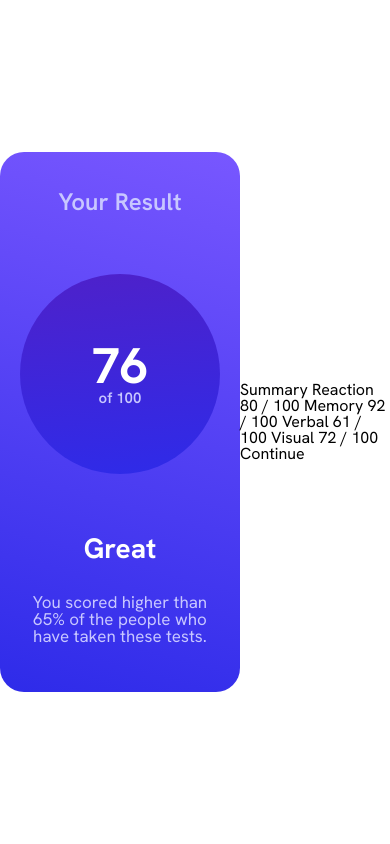
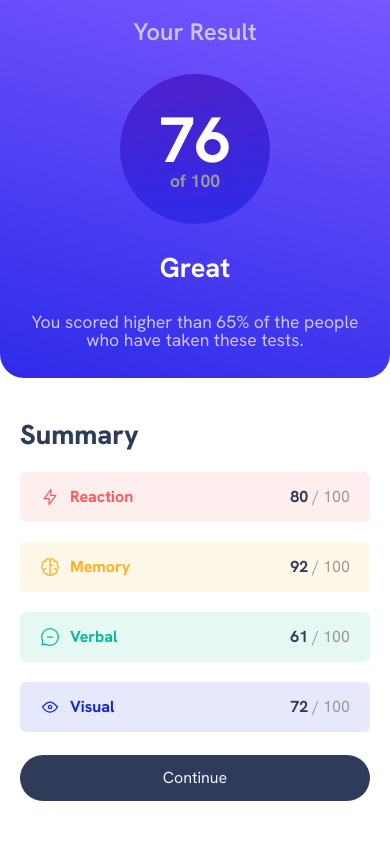
Before and after one commit to joaocustoddio/card-detailed-challenge, a plain HTML site: page index.html in a window 390 px wide. Drawn offline with Linux system fonts and the light colour scheme.

Commit message:
sumario e responsividade

```diff
--- a/css/styles.css
+++ b/css/resultados.css
@@ -1,16 +1,9 @@
 .cardResultado{
     background: var(--background-degrade);
-    width: 350px;
-    height: 500px;
     color: var(--branco);
-    border-radius: 24px;
-    display: flex;
-    flex-direction: column;
     align-items: center;
     justify-content: center;
     gap: 60px;
-    padding: 20px;
-
 }
 
 .circuloResultado{
@@ -26,17 +19,18 @@
 
 .tituloCard{
     color: var(--lilás);
-    font-size: 24px;
+    font-size: 1.5rem;
     font-weight: 600;
 }
 .numeroGrande{
-    font-size: 50px;
+    font-size: 4rem;
     font-weight: bold;
 }
 .numeroPequeno{
-    font-size: 15px;
-    color: var(--lilás);
-    font-weight: 600;
+    font-size: 1.1rem;
+    color: var(--cinza-escuro);
+    font-weight: bolder;
+
 }
 
 .textosBaixo{
@@ -46,13 +40,29 @@
     gap: 22px;
 }
 .subtituloCard{
-    font-size: 28px;
+    font-size: 1.7rem;
     font-weight: 700;
 }
 
 .textoCard{
     color: var(--lilás);
     text-align: center;
-    font-size: 17px;
+    font-size: 1.1rem;
     padding: 10px;
 }
+
+@media (max-width:719px) {
+    .cardResultado{
+        height: 350px !important;
+        gap: 30px;
+        padding-top: 25px;
+        width: unset !important;
+        border-top-left-radius: unset !important;
+        border-top-right-radius: unset !important;
+    }
+
+    .circuloResultado{
+        width: 150px;
+        height: 150px;
+    }
+}
--- a/css/root.css
+++ b/css/root.css
@@ -1,12 +1,17 @@
 @import url('https://fonts.googleapis.com/css2?family=Hanken+Grotesk:ital,wght@0,100;0,200;0,300;0,400;0,500;0,600;0,700;0,800;0,900;1,100;1,200;1,300;1,400;1,500;1,600;1,700;1,800;1,900&family=Inter:wght@100;200;300;400;500;600;700;800;900&family=Outfit&display=swap');
 @import url("./reset.css");
-@import url("./styles.css");
+@import url("./resultados.css");
+@import url("./sumario.css");
 
 :root {
     --reaction: #ff5757;
+    --reactionRgba: rgba(255, 87, 87,0.1);
     --memory: #ffb01f;
+    --memoryRgba: rgba(255, 176, 31,0.1);
     --verbal: #00bd91;
+    --verbalRgba: rgba(0, 189, 145,0.1);
     --visual: #1125d4;
+    --visualRgba: rgba(17, 37, 212,0.1);
     --background-degrade: linear-gradient(15deg, #2e2be9, #7857ff);
     --background-degrade-circulo: linear-gradient(175deg , #4e21ca, #2e2be9);
     --fonte-principal: 'Hanken Grotesk', sans-serif;
@@ -14,6 +19,7 @@
     --azul-cinza: #ebf1ff;
     --lilás: #c8c7ff;
     --azul-escuro: #303b5a;
+    --cinza-escuro: #999;
 }
 
 body{
@@ -22,4 +28,30 @@ body{
     align-items: center;
     justify-content: center;
     height: 100vh;
+    background-color: var(--azul-cinza);
 }
+
+.fwBold{
+    font-weight: bold;
+}
+
+.rgbaNumero{
+    color: var(--cinza-escuro);
+}
+
+.card{
+    height: 500px;
+    width: 350px;
+    border-radius: 24px;
+    padding: 20px;
+    display: flex;
+    flex-direction: column;
+}
+
+@media (max-width:719px) {
+    body {
+        flex-direction:column;
+        background-color: var(--branco);
+    }
+
+}
--- /dev/null
+++ b/css/sumario.css
@@ -0,0 +1,79 @@
+.cardSumario {
+    background: var(--branco);
+    color: var(--azul-escuro);
+    justify-content: space-evenly;
+}
+
+.tituloSumario {
+    color: var(--azul-escuro);
+    font-weight: 800;
+    font-size: 1.7rem;
+}
+
+.sumarioLista {
+    display: flex;
+    flex-direction: column;
+    gap: 20px;
+}
+
+.sumarioItem {
+    display: flex;
+    flex-direction: row;
+    padding: 15px 20px;
+    border-radius: 6px;
+    justify-content: space-between;
+    align-items: center;
+}
+
+.item1 {
+    background-color: var(--reactionRgba);
+}
+
+.itemTitulo {
+    display: flex;
+    align-items: center;
+    gap: 10px;
+}
+
+.reaction {
+    color: var(--reaction);
+}
+
+
+.item2 {
+    background-color: var(--memoryRgba);
+}
+
+.memory {
+    color: var(--memory);
+}
+
+.item3 {
+    background-color: var(--verbalRgba);
+}
+
+.verbal{
+    color:var(--verbal)
+}
+
+.item4{
+    background-color: var(--visualRgba);
+}
+
+.visual{
+   color: var(--visual);
+}
+
+.botao{
+    text-decoration: none;
+    background-color: var(--azul-escuro);
+    padding: 15px 0;
+    border-radius: 24px;
+    color: var(--azul-cinza);
+    text-align: center;
+
+}
+
+.botao:hover{
+    background: var(--background-degrade);
+}
--- a/index.html
+++ b/index.html
@@ -13,7 +13,7 @@
 </head>
 
 <body>
-  <div class="cardResultado">
+  <div class="cardResultado card">
     <span class="tituloCard">Your Result</span>
     <div class="circuloResultado">
       <span class="numeroGrande">76</span>
@@ -22,27 +22,70 @@
     <div class="textosBaixo">
       <span class="subtituloCard">Great</span>
       <span class="textoCard"> You scored higher than 65% of
-         the people who have taken these tests.</span>
+        the people who have taken these tests.</span>
     </div>
   </div>
 
-  <!-- F -->
-  <div class="cardAreas">
-    Summary
+  <div class="cardSumario card">
+    <div>
+      <span class="tituloSumario"> Summary </span>
+    </div>
 
-    Reaction
-    80 / 100
+    <div class="sumarioLista">
 
-    Memory
-    92 / 100
+      <div class="sumarioItem item1">
+        <div class="itemTitulo">
+          <img src="images/icon-reaction.svg">
+          <span class="reaction fwBold">Reaction</span>
+        </div>
+        <div>
+          <span class="fwBold">80</span>
+          <span class="rgbaNumero">/ 100</span>
+        </div>
+      </div>
 
-    Verbal
-    61 / 100
+      <div class="sumarioItem item2">
+        <div class="itemTitulo">
+          <img src="images/icon-memory.svg">
+          <span class="memory fwBold">Memory</span>
+        </div>
+        <div>
+          <span class="fwBold">92</span>
+          <span class="rgbaNumero"> / 100 </span>
+        </div>
+      </div>
 
-    Visual
-    72 / 100
+      <div class="sumarioItem item3">
+        <div class="itemTitulo">
+          <img src="images/icon-verbal.svg">
+          <span class="verbal fwBold"> Verbal</span>
+        </div>
+        <div>
+          <span class="fwBold"> 61 </span>
+          <span class="rgbaNumero"> / 100</span>
+        </div>
+      </div>
 
-    Continue
+
+      <div class="sumarioItem item4">
+        <div class="itemTitulo">
+          <img src="images/icon-visual.svg">
+          <span class="visual fwBold"> Visual</span>
+        </div>
+        <div>
+          <span class="fwBold"> 72
+          </span>
+          <span class="rgbaNumero">/ 100</span>
+        </div>
+      </div>
+    </div>
+
+    <!-- <div> -->
+      <a class="botao" href="#">
+        Continue
+      </a>
+    <!-- </div> -->
+
   </div>
 </body>
 
```
Also changed, not shown: design/active-states.jpg (added), design/desktop-design.jpg (added), design/desktop-preview.jpg (added), design/mobile-design.jpg (added), images/favicon-32x32.png (added), images/icon-memory.svg (added), images/icon-reaction.svg (added), images/icon-verbal.svg (added), images/icon-visual.svg (added), 2 other files.
